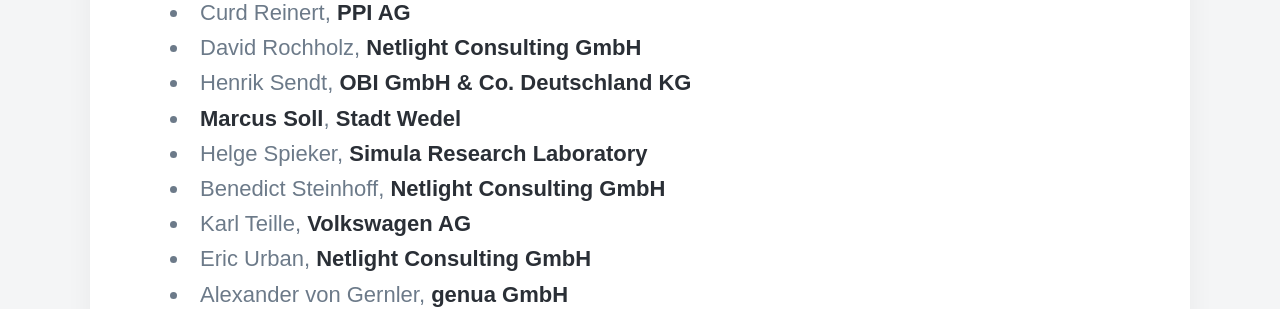
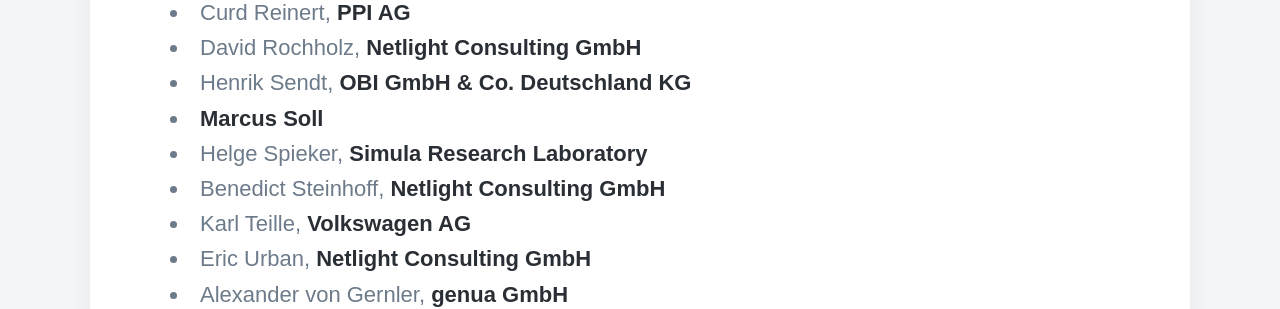
Before and after one commit to informatiCup/informaticup.github.io, a Jekyll site: the page built from _competition/40-jury.md, in a window 1280 px wide. Shown: the part 1076-1385 px from the top of the page. Built offline with Jekyll 4.4.1, drawn with Linux system fonts in a browser that asks for light colours; nearby versions of some CDN libraries; some web fonts are replaced.

Commit message:
Update 40-jury.md

```diff
--- a/_competition/40-jury.md
+++ b/_competition/40-jury.md
@@ -22,7 +22,7 @@
 - Curd Reinert, [PPI AG](https://www.ppi.de/)
 - David Rochholz, [Netlight Consulting GmbH](https://www.netlight.com/)
 - Henrik Sendt, [OBI GmbH & Co. Deutschland KG](http://www.obi.de/)
-- [Marcus Soll](https://github.com/Top-Ranger), [Stadt Wedel](https://www.wedel.de/)
+- [Marcus Soll](https://github.com/Top-Ranger)
 - Helge Spieker, [Simula Research Laboratory](https://www.simula.no/)
 - Benedict Steinhoff, [Netlight Consulting GmbH](https://www.netlight.com/)
 - Karl Teille, [Volkswagen AG](https://www.volkswagen.de/)
```
